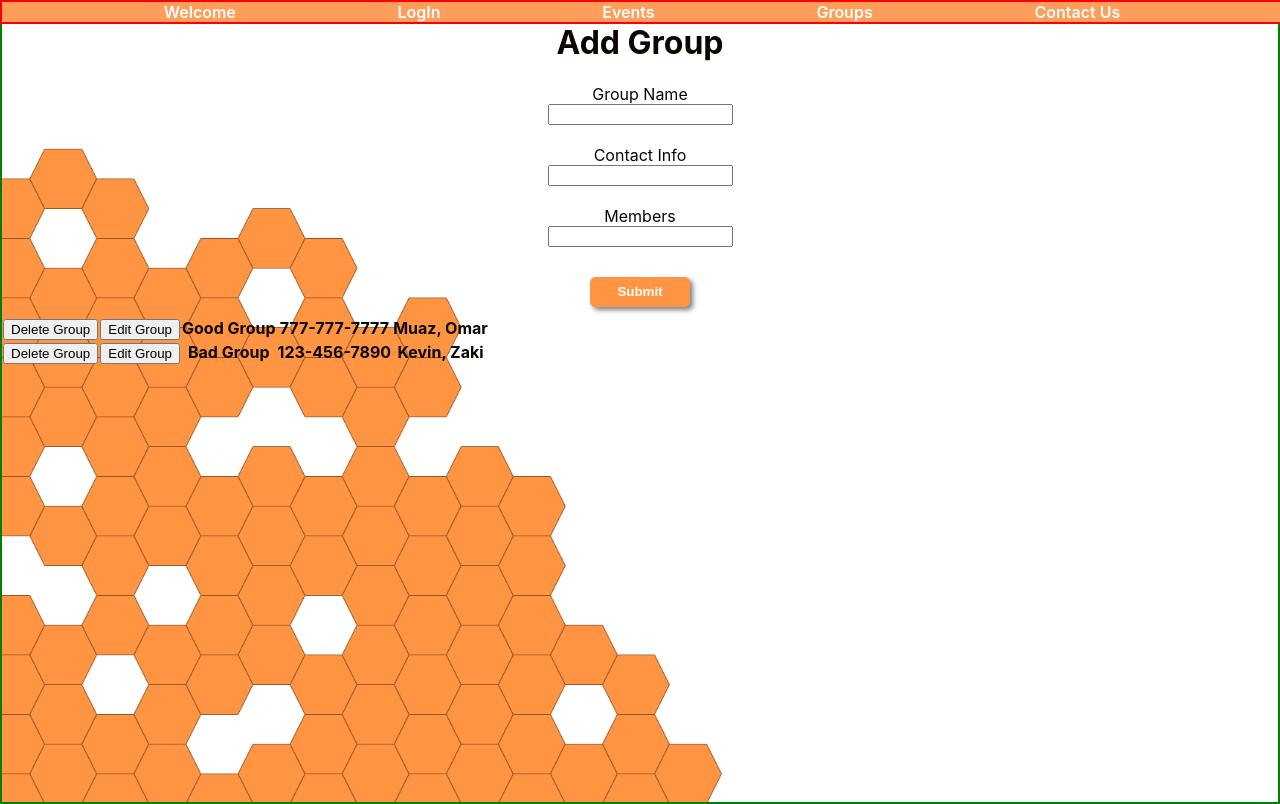
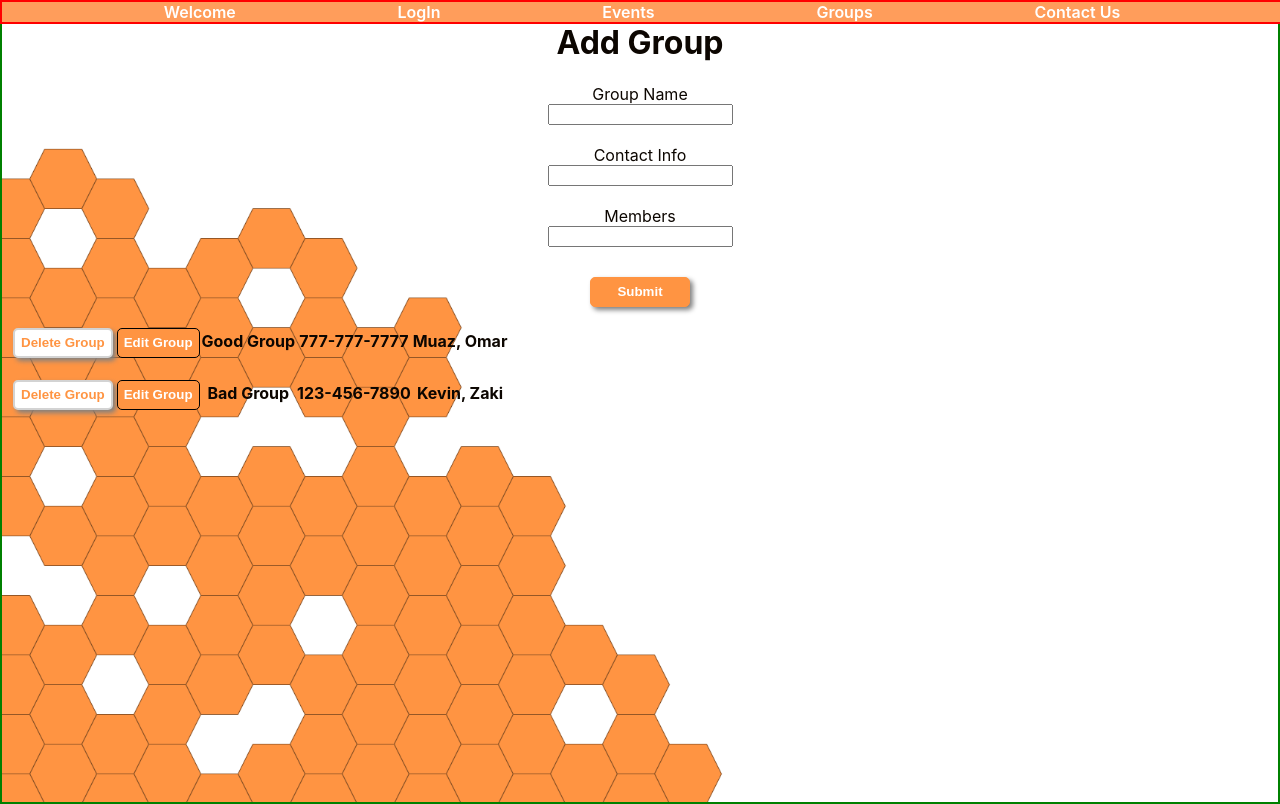
Before and after one commit to MuazAlhaidar/BeeHive, a React (Create React App) app in the folder client/: page /Groups in a window 1280 px wide. Built offline with nearby package versions, Linux system fonts and the light colour scheme.

Commit message:
Made Groups buttons look prettier

```diff
--- a/client/src/CSS/Group.css
+++ b/client/src/CSS/Group.css
@@ -22,3 +22,25 @@
   margin-top: 10px;
   margin-bottom: 10px;
 }
+
+.Group-EditGroup {
+  background-color: #ff9442;
+  border: 1px solid black;
+  color: #ffffff;
+  width: fit-content;
+  height: 30px;
+  border-radius: 5px;
+  font-weight: bold;
+}
+
+.Group-DeleteGroup {
+  background-color: #ffffff;
+  border: 2px solid lightgray;
+  color: #ff9442;
+  box-shadow: 3px 3px 5px gray;
+  width: fit-content;
+  height: 30px;
+  border-radius: 5px;
+  font-weight: bold;
+  margin: 10px 2px 10px 10px;
+}
--- a/client/src/Pages/Group.tsx
+++ b/client/src/Pages/Group.tsx
@@ -143,7 +143,11 @@ function ChangeGroup(props: { Group: any; sendEdit: any }) {
             </th>
           </tr>
           <tr>
-            <input type="submit" value="Change Entry?" />
+            <input
+              className="Group-EditGroup"
+              type="submit"
+              value="Change Entry?"
+            />
           </tr>
         </table>
       </form>
@@ -167,13 +171,19 @@ function ViewGroups(props: {
       {props.Groups.map((group: GroupType, id: number) => (
         <tr>
           <th>
-            <button onClick={() => props.DeleteGroup(id)}>
+            <button
+              className="Group-DeleteGroup"
+              onClick={() => props.DeleteGroup(id)}
+            >
               {" "}
               Delete Group{" "}
             </button>
           </th>
           <th>
-            <button onClick={() => props.showEditGroup(id)}>
+            <button
+              className="Group-EditGroup"
+              onClick={() => props.showEditGroup(id)}
+            >
               {" "}
               Edit Group{" "}
             </button>
```
